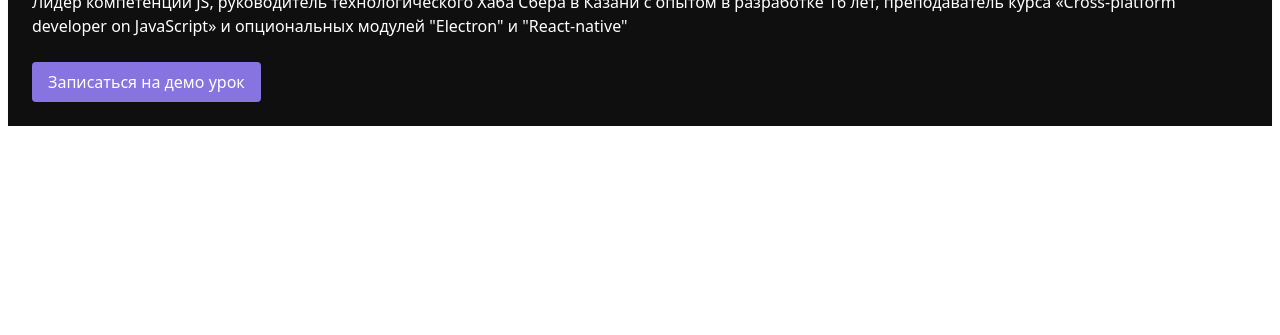
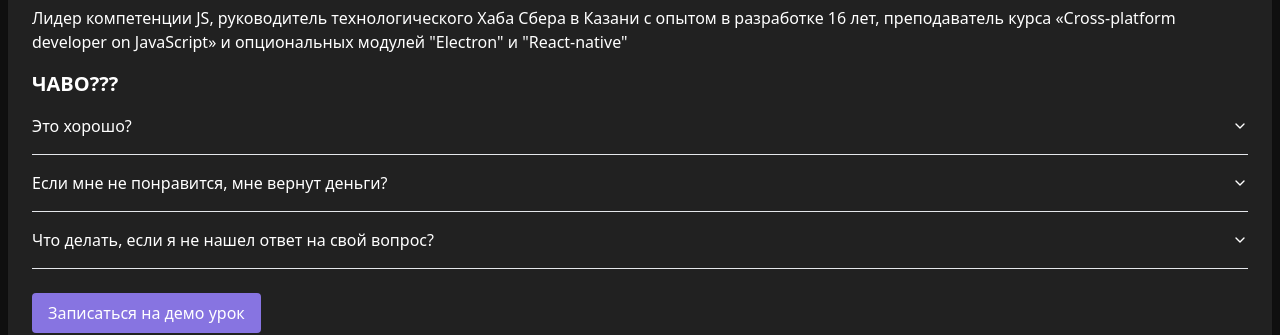
Before and after one commit to Nothing-but-Chthon/technoed-hack-frontend, a React (Vite) app: page /course/1 in a window 1280 px wide. Shown: the part 931-1266 px from the top of the page. Before the commit the page ends 1057 px from the top, so only its background shows below. Built offline with nearby package versions, Linux system fonts and the light colour scheme.

Commit message:
feat: move faq to course page

```diff
--- a/src/components/router/course/page.tsx
+++ b/src/components/router/course/page.tsx
@@ -7,6 +7,12 @@ import { useEffect } from 'react';
 import { useTelegram } from '@/utils/contexts/telegram.tsx';
 import { Avatar, AvatarFallback, AvatarImage } from '@/components/ui/avatar';
 import { Button } from '@/components/ui/button.tsx';
+import {
+    Accordion,
+    AccordionContent,
+    AccordionItem,
+    AccordionTrigger
+} from '@/components/ui/accordion.tsx';
 
 export default function Course() {
     const telegram = useTelegram();
@@ -35,7 +41,7 @@ export default function Course() {
                         </span>
                     </CardDescription>
                 </CardHeader>
-                <CardContent className='flex flex-col gap-y-2'>
+                <CardContent className='flex flex-col gap-y-4'>
                     <h2 className='text-xl font-semibold'>Описание</h2>
                     <p>
                         Для кого курс: · для лиц, имеющих базовое представление о принципах
@@ -74,9 +80,37 @@ export default function Course() {
                             </span>
                         </div>
                     </div>
+
+                    <div>
+                        <h2 className='text-xl font-semibold'>ЧАВО???</h2>
+                        <Accordion type='single' collapsible className='block'>
+                            <AccordionItem value='item-1'>
+                                <AccordionTrigger className='text-left'>
+                                    Это хорошо?
+                                </AccordionTrigger>
+                                <AccordionContent className='text-left'>Да.</AccordionContent>
+                            </AccordionItem>
+
+                            <AccordionItem value='item-2'>
+                                <AccordionTrigger className='text-left'>
+                                    Если мне не понравится, мне вернут деньги?
+                                </AccordionTrigger>
+                                <AccordionContent className='text-left'>Да.</AccordionContent>
+                            </AccordionItem>
+
+                            <AccordionItem value='item-3'>
+                                <AccordionTrigger className='text-left'>
+                                    Что делать, если я не нашел ответ на свой вопрос?
+                                </AccordionTrigger>
+                                <AccordionContent className='text-left'>
+                                    Нам жаль это слышать.
+                                </AccordionContent>
+                            </AccordionItem>
+                        </Accordion>
+                    </div>
                 </CardContent>
                 <CardFooter>
-                    <Button className='bg-buttonColor text-buttonTextColor rounded text-md'>
+                    <Button className='block bg-buttonColor text-buttonTextColor rounded text-md'>
                         Записаться на демо урок
                     </Button>
                 </CardFooter>
--- a/src/components/router/faq/page.tsx
+++ /dev/null
@@ -1,50 +0,0 @@
-import { useEffect } from 'react';
-import { useTelegram } from '@/utils/contexts/telegram.tsx';
-import {
-    Accordion,
-    AccordionContent,
-    AccordionItem,
-    AccordionTrigger
-} from '@/components/ui/accordion';
-
-export default function Faq() {
-    const telegram = useTelegram();
-
-    useEffect(() => {
-        telegram.webApp?.MainButton.setParams({ text: 'Задать вопрос' });
-        telegram.webApp?.MainButton.show();
-    }, [telegram]);
-
-    return (
-        <div className='h-full min-h-full flex flex-col'>
-            <div className='flex-1' />
-
-            <h1 className='text-2xl font-semibold'>ЧАВО</h1>
-
-            <div>
-                <Accordion type='single' collapsible className=''>
-                    <AccordionItem value='item-1'>
-                        <AccordionTrigger>Is it accessible?</AccordionTrigger>
-                        <AccordionContent>
-                            Yes. It adheres to the WAI-ARIA design pattern.
-                        </AccordionContent>
-                    </AccordionItem>
-
-                    <AccordionItem value='item-2'>
-                        <AccordionTrigger>Is it accessible?</AccordionTrigger>
-                        <AccordionContent>
-                            Yes. It adheres to the WAI-ARIA design pattern.
-                        </AccordionContent>
-                    </AccordionItem>
-
-                    <AccordionItem value='item-3'>
-                        <AccordionTrigger>Is it accessible?</AccordionTrigger>
-                        <AccordionContent>
-                            Yes. It adheres to the WAI-ARIA design pattern.
-                        </AccordionContent>
-                    </AccordionItem>
-                </Accordion>
-            </div>
-        </div>
-    );
-}
--- a/src/components/router/layout.tsx
+++ b/src/components/router/layout.tsx
@@ -21,7 +21,7 @@ export default function Layout() {
     }, [telegram]);
 
     return (
-        <div className='px-2 py-4 bg-bgColor text-textColor min-h-full h-full'>
+        <div className='px-2 py-4 bg-secondaryBgColor text-textColor h-fit min-h-full'>
             <Outlet />
         </div>
     );
--- a/src/components/ui/card.tsx
+++ b/src/components/ui/card.tsx
@@ -6,10 +6,7 @@ const Card = React.forwardRef<HTMLDivElement, React.HTMLAttributes<HTMLDivElemen
     ({ className, ...props }, ref) => (
         <div
             ref={ref}
-            className={cn(
-                'rounded-lg bg-secondaryBgColor text-card-foreground shadow-sm',
-                className
-            )}
+            className={cn('rounded-lg bg-bgColor text-card-foreground shadow-sm', className)}
             {...props}
         />
     )
--- a/src/main.tsx
+++ b/src/main.tsx
@@ -6,7 +6,6 @@ import { TelegramProvider } from '@/utils/contexts/telegram.tsx';
 import { createBrowserRouter, RouterProvider } from 'react-router-dom';
 import Course from '@/components/router/course/page.tsx';
 import Layout from '@/components/router/layout.tsx';
-import Faq from '@/components/router/faq/page.tsx';
 
 const router = createBrowserRouter([
     {
@@ -19,10 +18,6 @@ const router = createBrowserRouter([
             {
                 path: '/course/:id',
                 element: <Course />
-            },
-            {
-                path: '/faq',
-                element: <Faq />
             }
         ]
     }
```
